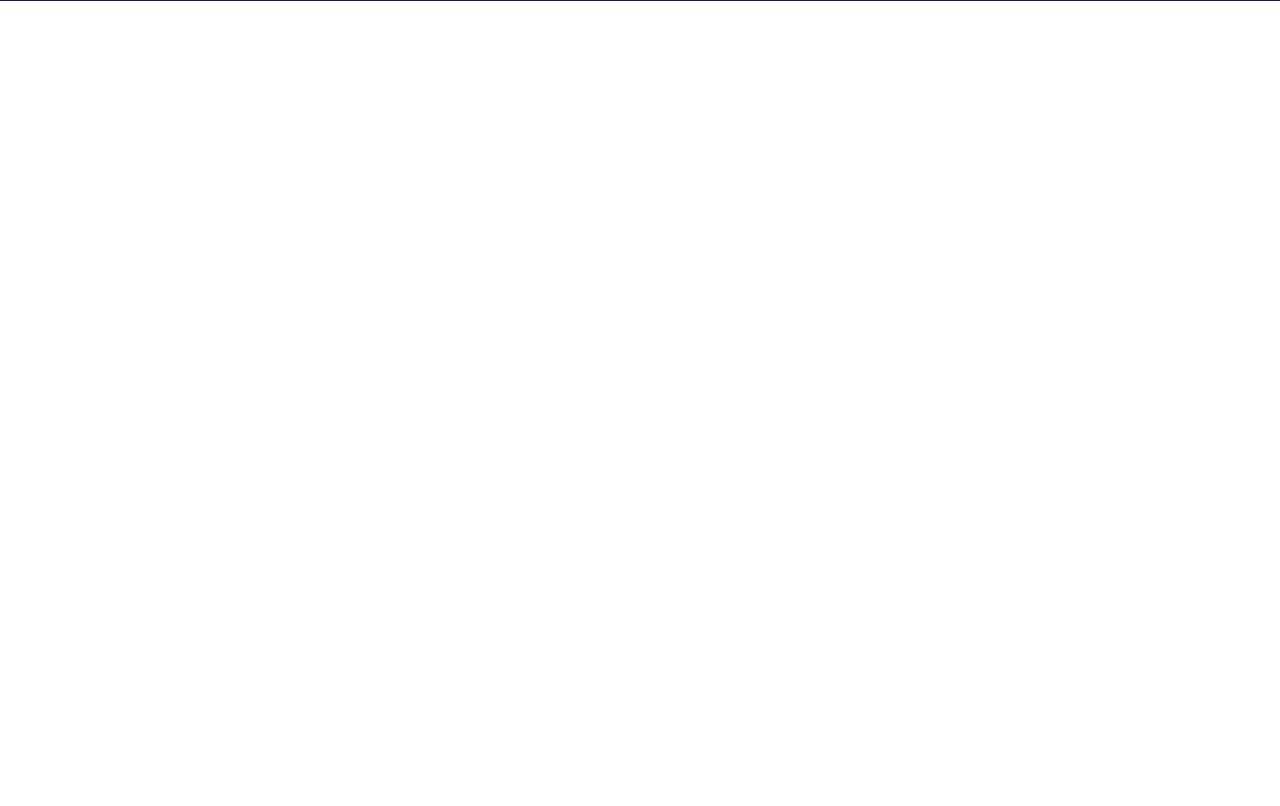
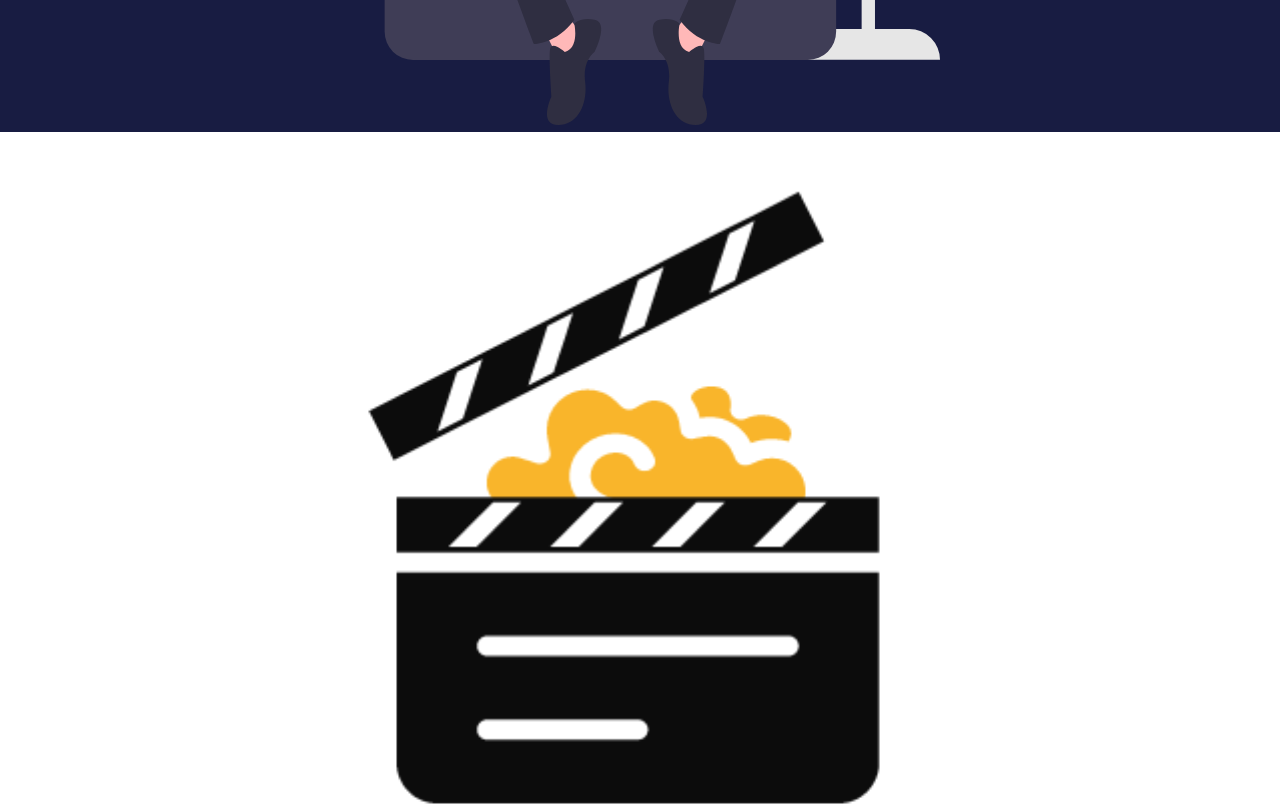
Before and after one commit to wyuan19asu/MovieFind, a React (Create React App) app: page / in a window 1280 px wide. Shown: the part 940-1746 px from the top of the page. Before the commit the page ends 941 px from the top, so only its background shows below. Built offline with nearby package versions, Linux system fonts and the light colour scheme.

Commit message:
added footer

```diff
--- a/src/App.js
+++ b/src/App.js
@@ -6,17 +6,20 @@
 import FindMovies from "./Pages/FindMovies";
 import Home from "./Pages/Home";
 import NewFindMovies from "./Pages/NewFindMovies"
+import Nav from './Components/Nav';
+import Footer from "./Components/Footer";
 
 function App() {
   return (
     <Router>
       <div className="App">
+        <Nav />
         <Routes>
           <Route path="/" element={<Home />} />
           <Route path="/NewFindMovies/:term" element={<NewFindMovies />}></Route>
           <Route path="/findmovies/" element={<FindMovies />}></Route>
         </Routes>
-
+        <Footer />
       </div>
     </Router>
   );
```
